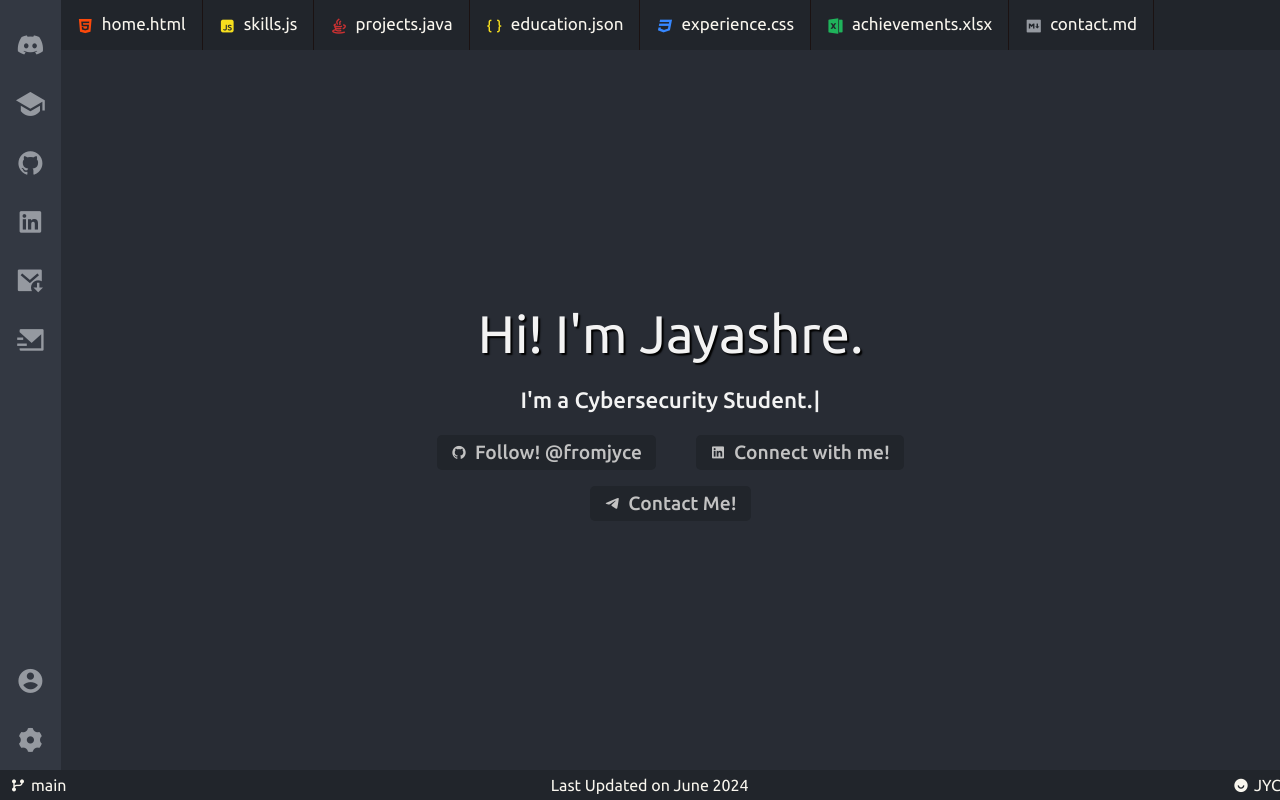
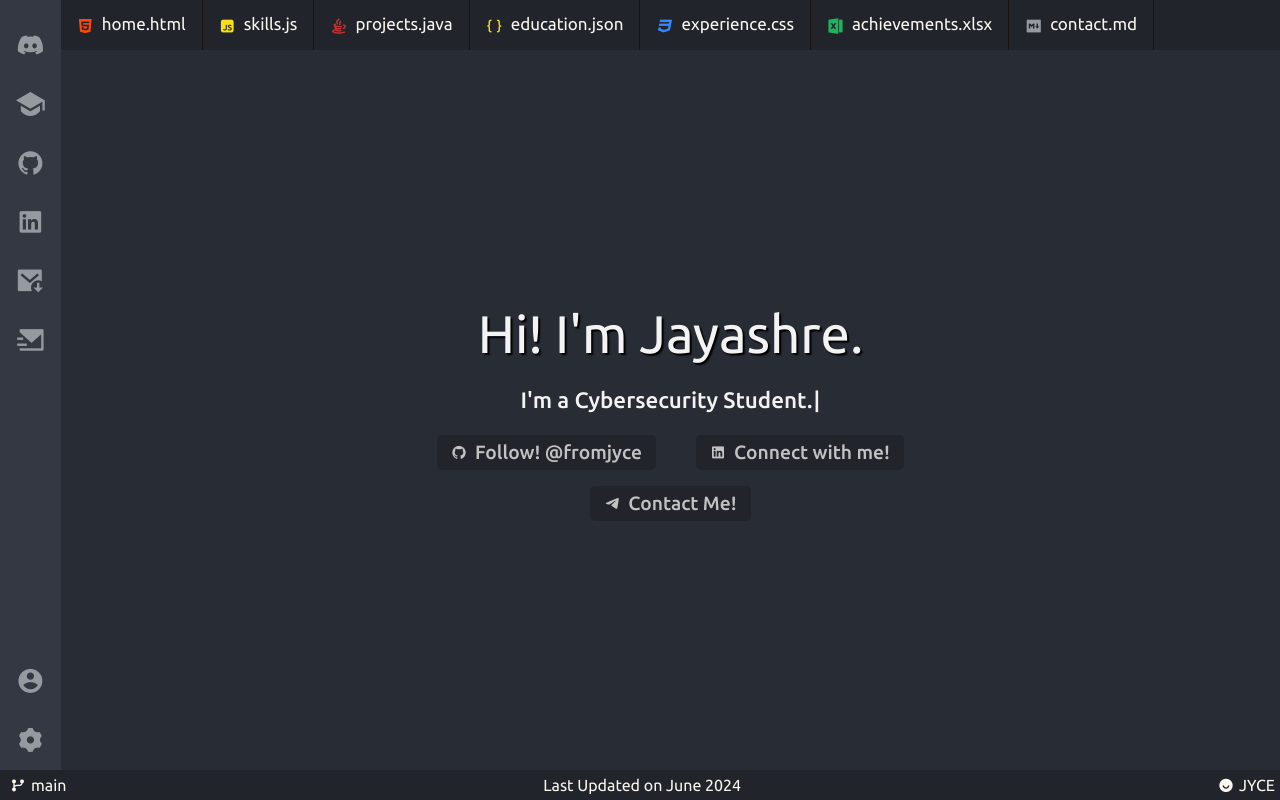
Before and after one commit to fromjyce/Jayashre, a React (Create React App) app: page / in a window 1280 px wide. Built offline with nearby package versions, Linux system fonts and the light colour scheme.

Commit message:
modified

```diff
--- a/src/styles/UpdateFooter.css
+++ b/src/styles/UpdateFooter.css
@@ -26,6 +26,10 @@
     color: #9599a0;
 }
 
+.right-icon {
+    margin-right: 15px;
+}
+
 .left-icon span,
 .right-icon span {
     margin-left: 5px;
```
